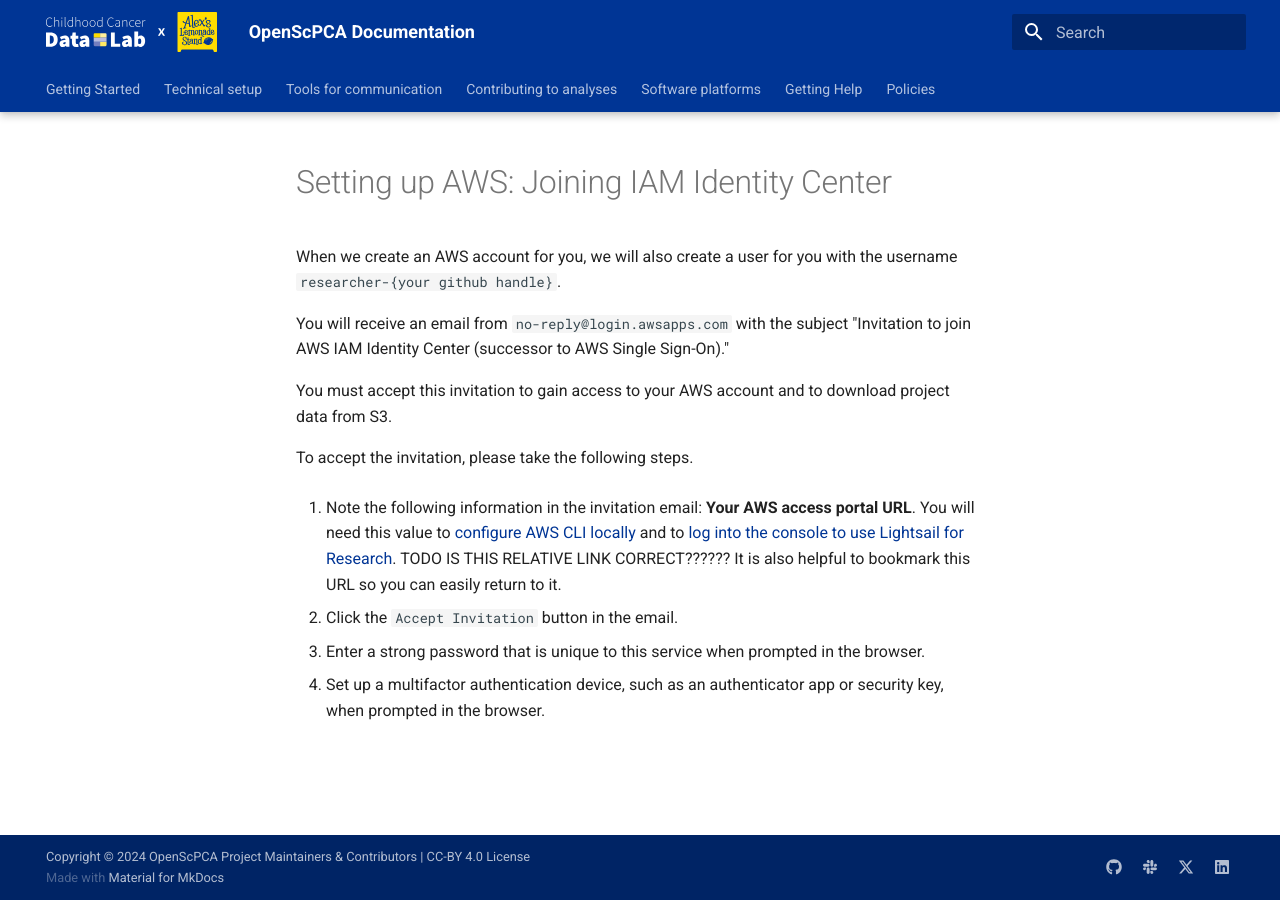
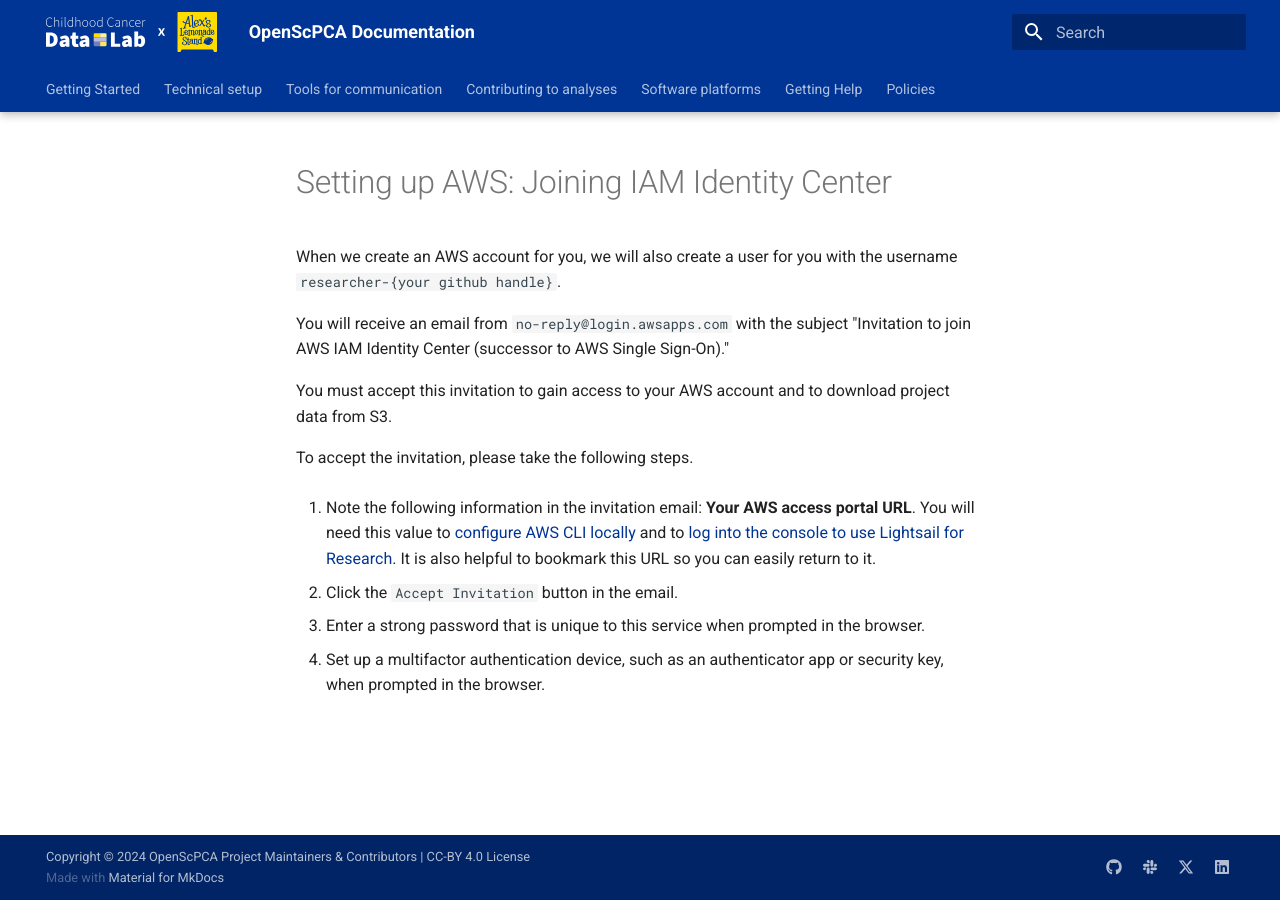
Before and after one commit to AlexsLemonade/OpenScPCA-analysis, an MkDocs documentation site: the page built from docs/software-platforms/aws/joining-aws.md, in a window 1280 px wide. Built offline with MkDocs 1.6.1 and Material for MkDocs 9.7.7, drawn with Linux system fonts in a browser that asks for light colours.

Commit message:
Update docs/software-platforms/aws/joining-aws.md
Co-authored-by: Ally Hawkins <54039191+allyhawkins@users.noreply.github.com>

```diff
--- a/docs/software-platforms/aws/joining-aws.md
+++ b/docs/software-platforms/aws/joining-aws.md
@@ -9,7 +9,7 @@
 To accept the invitation, please take the following steps.
 
 1. Note the following information in the invitation email: **Your AWS access portal URL**.
-   You will need this value to [configure AWS CLI locally](../../technical-setup/environment-setup/configure-aws-cli.md) and to [log into the console to use Lightsail for Research](./creating-vcs.md#how-to-create-a-virtual-computer). TODO IS THIS RELATIVE LINK CORRECT??????
+   You will need this value to [configure AWS CLI locally](../../technical-setup/environment-setup/configure-aws-cli.md) and to [log into the console to use Lightsail for Research](./creating-vcs.md#how-to-create-a-virtual-computer).
    It is also helpful to bookmark this URL so you can easily return to it.
 
 2. Click the `Accept Invitation` button in the email.
```
